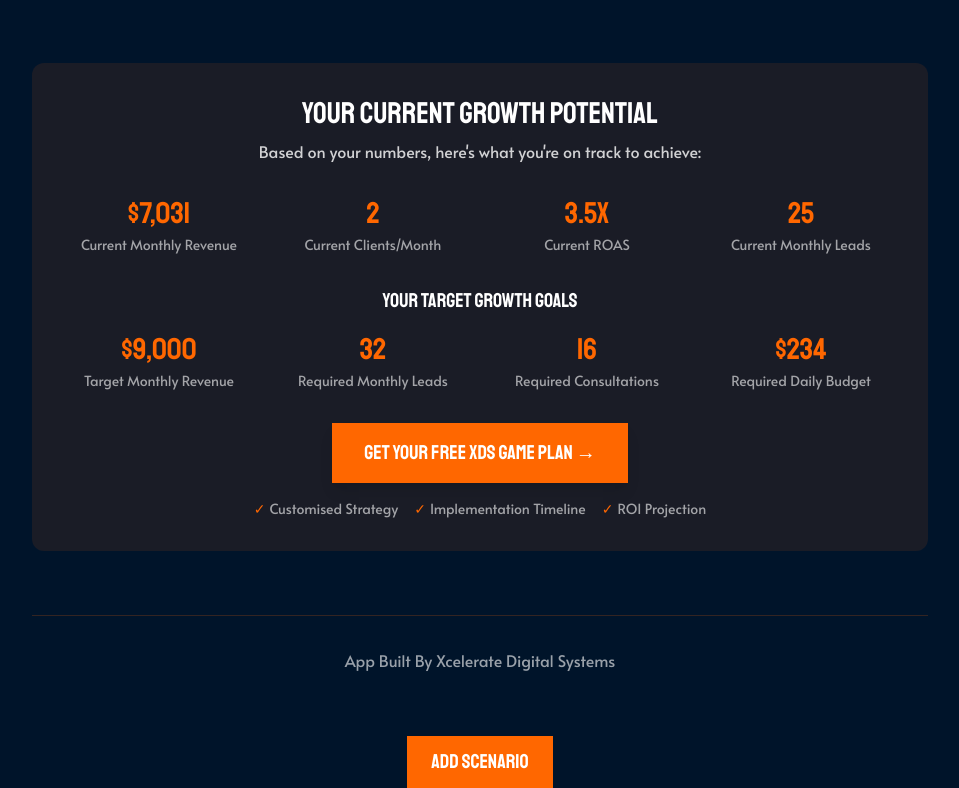
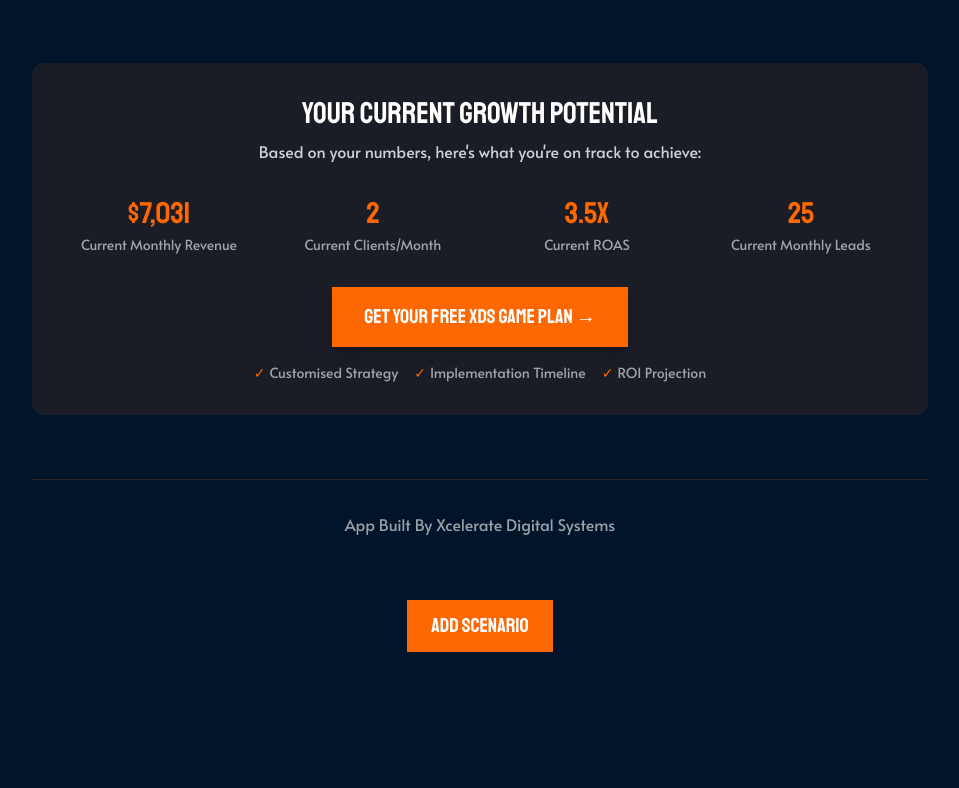
Before and after one commit to jack-xcelerate/sales-calculator, a Next.js app: page / in a window 1280 px wide. Shown: the part 3128-3916 px from the top of the page, without its empty margins (160-1119 px from the left). After the commit the page ends 3780 px from the top, so only its background shows below. Built offline with nearby package versions, Linux system fonts and the light colour scheme.

Commit message:
Update sales calculator with fixed calculations and improved metrics

```diff
--- a/app/components/sales-calculator.tsx
+++ b/app/components/sales-calculator.tsx
@@ -199,39 +199,6 @@ const CTASection = ({ metrics }: { metrics: Metrics }) => {
               {Math.round(metrics.leads)}
             </div>
             <div className="text-sm text-white/60">Current Monthly Leads</div>
-          </div>
-        </div>
-
-        {/* Target Goals Section */}
-        <div>
-          <h4 className="text-xl font-staatliches text-white mb-4">
-            Your Target Growth Goals
-          </h4>
-          <div className="grid grid-cols-2 md:grid-cols-4 gap-6">
-            <div className="space-y-1">
-              <div className="text-3xl font-staatliches text-primary">
-                ${Math.round(metrics.estRevenue).toLocaleString()}
-              </div>
-              <div className="text-sm text-white/60">Target Monthly Revenue</div>
-            </div>
-            <div className="space-y-1">
-              <div className="text-3xl font-staatliches text-primary">
-                {Math.round(metrics.estLeads)}
-              </div>
-              <div className="text-sm text-white/60">Required Monthly Leads</div>
-            </div>
-            <div className="space-y-1">
-              <div className="text-3xl font-staatliches text-primary">
-                {Math.round(metrics.estDiscoveryCalls)}
-              </div>
-              <div className="text-sm text-white/60">Required Consultations</div>
-            </div>
-            <div className="space-y-1">
-              <div className="text-3xl font-staatliches text-primary">
-                ${Math.round(metrics.estimatedRevenue / 30).toLocaleString()}
-              </div>
-              <div className="text-sm text-white/60">Required Daily Budget</div>
-            </div>
           </div>
         </div>
 
```
